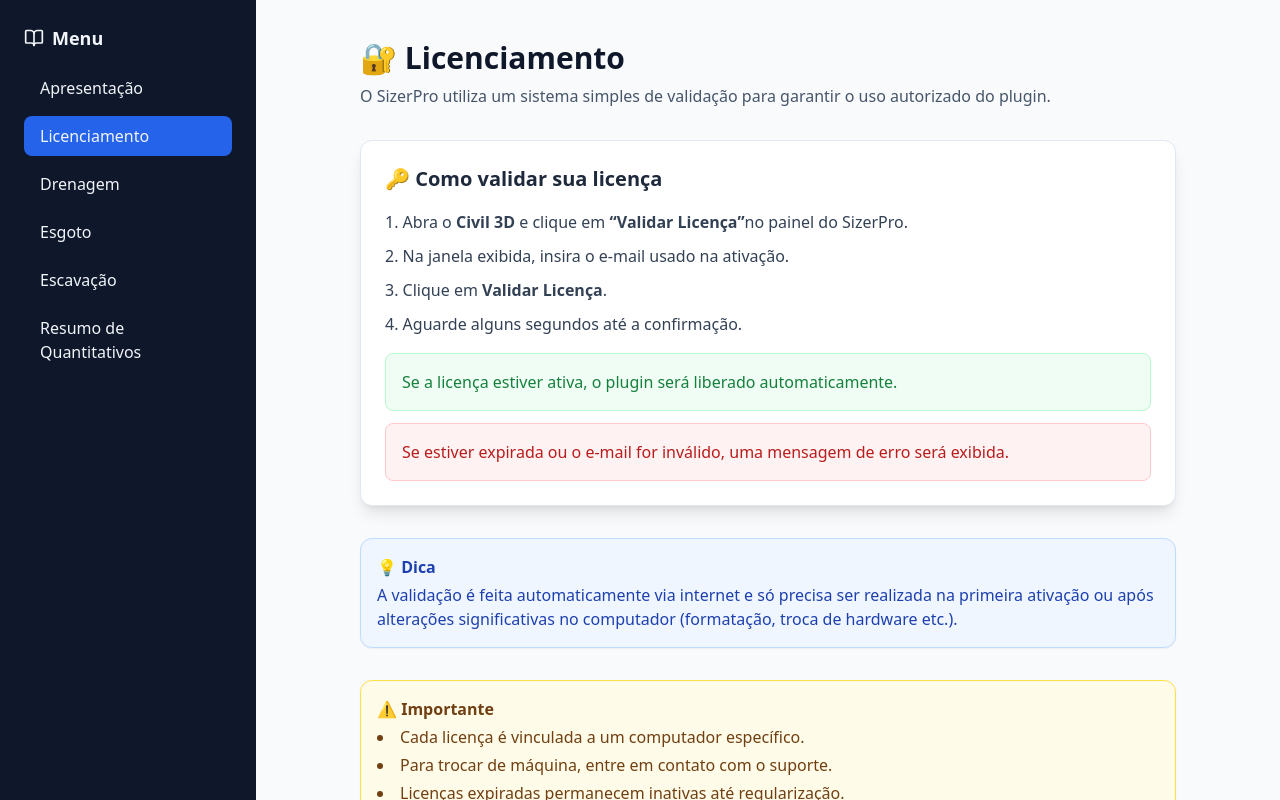
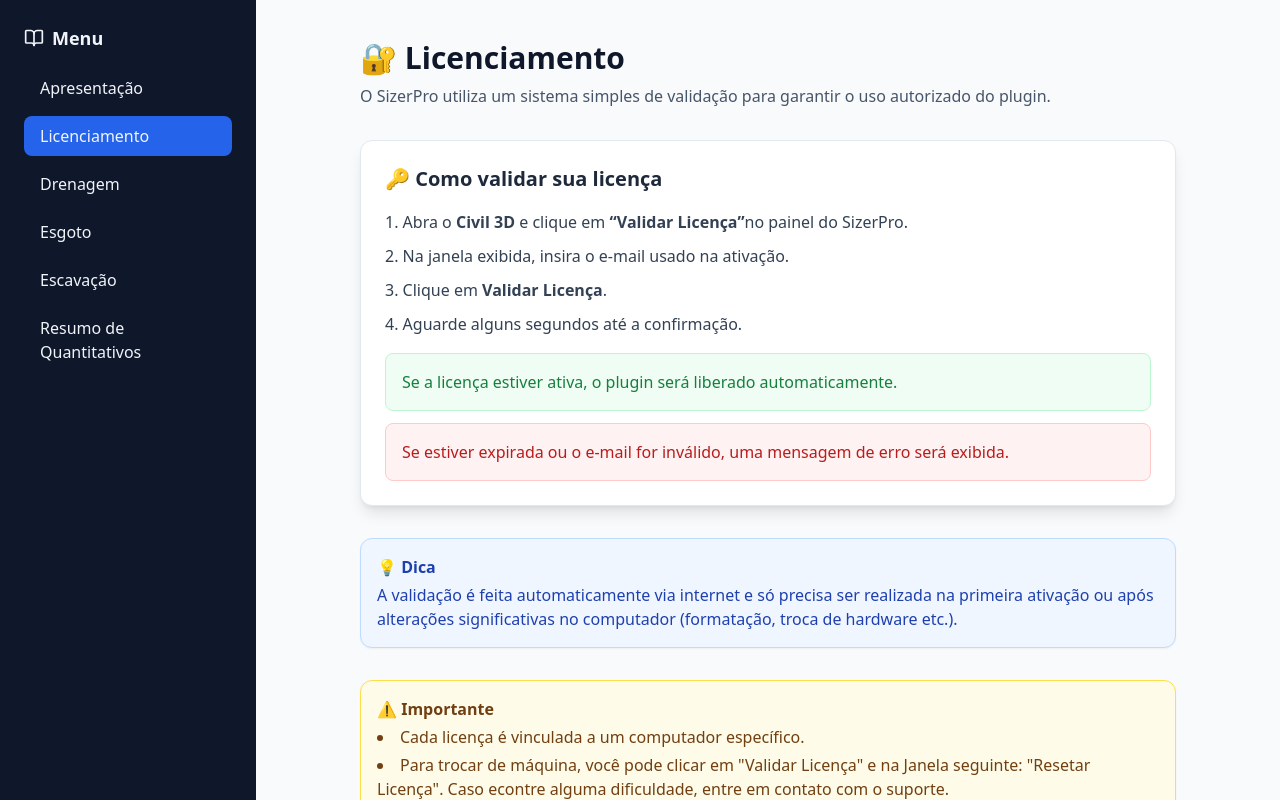
Before and after one commit to rafaelmagalhaessoares/sizerproajuda, a React (Vite) app: page / in a window 1280 px wide. Both pictures are taken after a click on the button "Licenciamento". Shown: the top 800 px of the page. Built offline with nearby package versions, Linux system fonts and the light colour scheme.

Commit message:
Ajuste de texto

```diff
--- a/src/Help.jsx
+++ b/src/Help.jsx
@@ -338,7 +338,7 @@
       <h3 className="font-semibold mb-1">⚠️ Importante</h3>
       <ul className="list-disc list-inside space-y-1">
         <li>Cada licença é vinculada a um computador específico.</li>
-        <li>Para trocar de máquina, entre em contato com o suporte.</li>
+        <li>Para trocar de máquina, você pode clicar em "Validar Licença" e na Janela seguinte: "Resetar Licença". Caso econtre alguma dificuldade, entre em contato com o suporte.</li>
         <li>Licenças expiradas permanecem inativas até regularização.</li>
       </ul>
     </div>
@@ -583,7 +583,9 @@
       <div className="space-y-3">
         <h3 className="text-lg font-semibold"> 2. Método Racional Modificado (Fantolli)</h3>
 
-        <p>Usado por prefeituras.</p>
+        <p>Usado para estimar vazão de pico (Q) com coeficientes de ajuste. Caso queira se aprofundar nesse métido, o Manual da Rio-Águas trás mais informações.
+
+</p>
 
         <pre className="bg-slate-900 text-green-300 p-4 rounded text-sm overflow-x-auto">
 Q = 0,00278 × n × i × f × A
```
